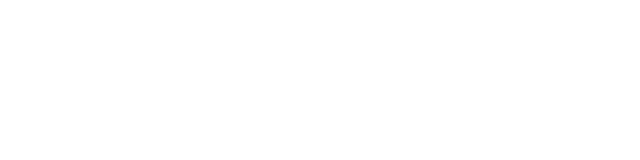
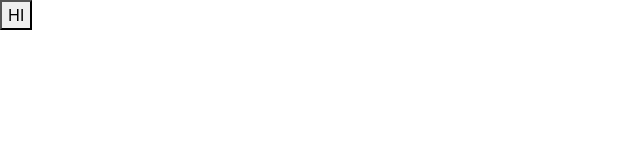
Before and after one commit to adomoshe/assemble, a React (Create React App) app: page / in a window 1280 px wide. Shown: the top 160 px of the page, without its empty margins (0-640 px from the left). Built offline with nearby package versions, Linux system fonts and the light colour scheme; the HTML template or start-up script is replaced by a standard one.

Commit message:
Imported LogIn

```diff
--- a/src/App.js
+++ b/src/App.js
@@ -1,10 +1,12 @@
 import React, { Component } from 'react';
+
+import LogIn from './pages/LogIn';
 
 class App extends Component {
   render() {
     return (
       <div>
-
+      <LogIn />
       </div>
     );
   }
--- /dev/null
+++ b/src/pages/LogIn.js
@@ -0,0 +1,16 @@
+import React, { Component } from 'react';
+
+class LogIn extends Component {
+    componentDidMount() {
+      window.scrollTo(0, 0);
+    }
+    render() {
+      return (
+        <div>
+<button>HI</button>
+        </div>
+      );
+    }
+  }
+
+  export default LogIn;
```
